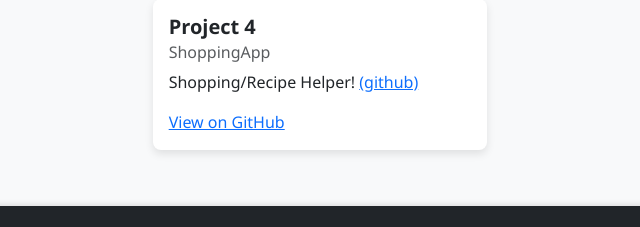
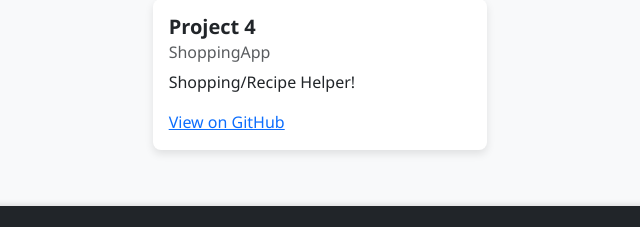
Before and after one commit to J3NKO/Personal-Website, a website: page index.html in a window 1280 px wide. Shown: the part 2268-2495 px from the top of the page, 320-960 px from the left. Drawn offline with nearby package versions, Linux system fonts and the light colour scheme.

Commit message:
Project Card change

```diff
--- a/index.html
+++ b/index.html
@@ -139,7 +139,7 @@
                         <div class="card-body">
                             <h5 class="card-title">Project 4</h5>
                             <h6 class="card-subtitle mb-2 text-muted">ShoppingApp</h6>
-                            <p class="card-text">Shopping/Recipe Helper! <a href="https://github.com/J3NKO/HistoryQuizApp" target="_blank">(github)</a></p>
+                            <p class="card-text">Shopping/Recipe Helper! </p>
                             <a href="https://j3nko.github.io/ShoppingApp/" class="card-link" target="_blank">View on GitHub</a>
                         </div>
                     </div>
```
